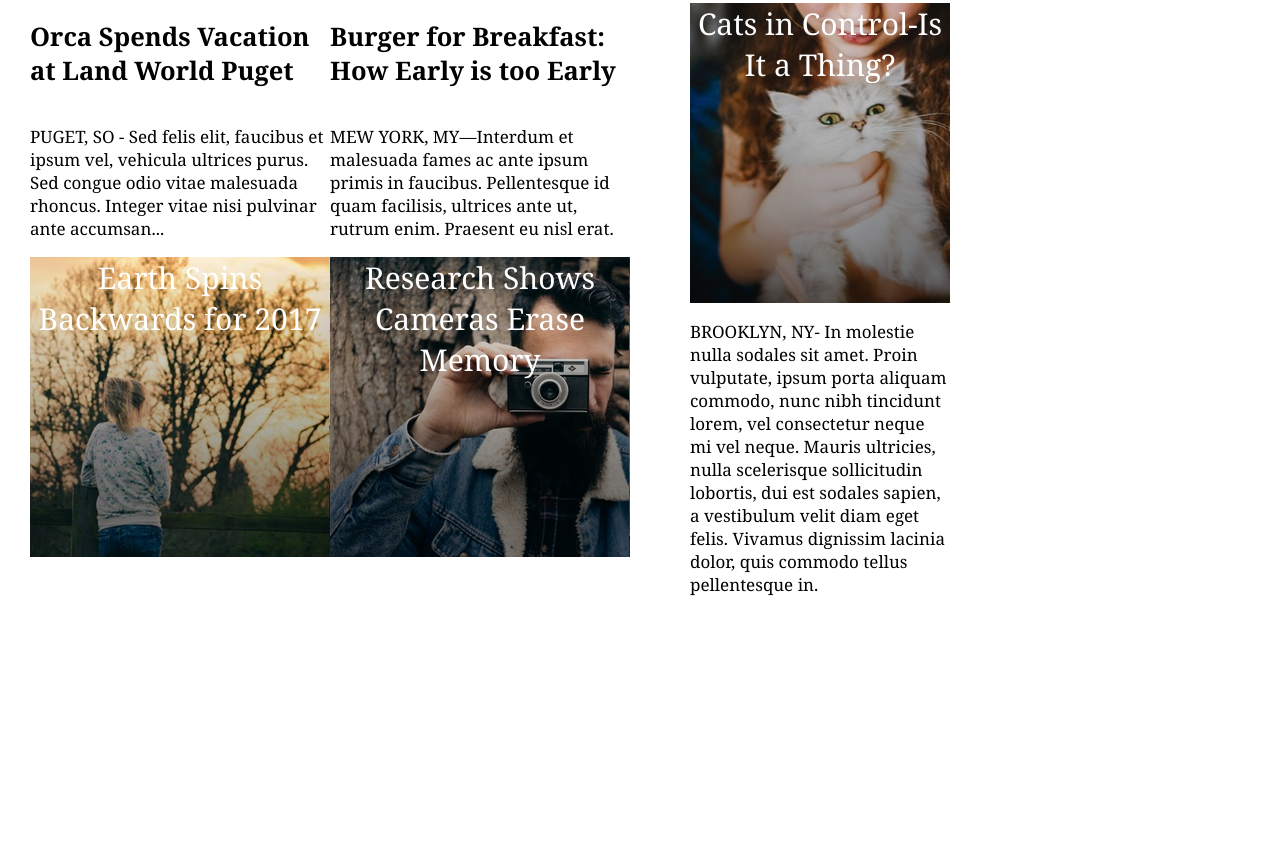
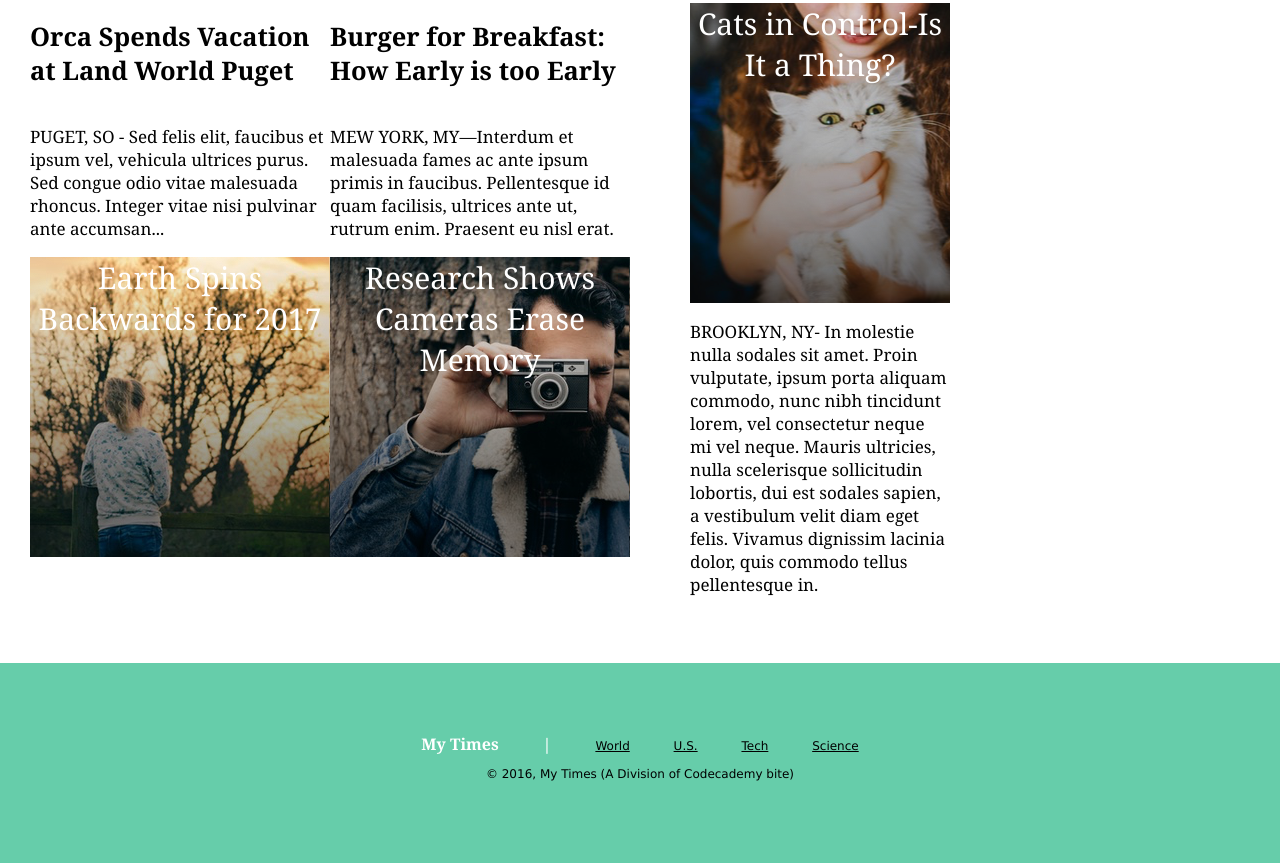
Before and after one commit to JerryBaboona/mytimes, a plain HTML site: page index.html in a window 1280 px wide. Shown: the part 719-1582 px from the top of the page. Before the commit the page ends 1382 px from the top, so only its background shows below. Drawn offline with Linux system fonts and the light colour scheme.

Commit message:
Add footer

```diff
--- a/index.html
+++ b/index.html
@@ -98,5 +98,18 @@
         </div>
       </div>
     </div>
+    <footer>
+      <div>
+        <span class="footer-myt">My Times</span>
+        <span class="footer-myt">|</span>
+        <span><a href="#">World</a></span>
+        <span><a href="#">U.S.</a></span>
+        <span><a href="#">Tech</a></span>
+        <span><a href="#">Science</a></span>
+      </div>
+      <div>
+        <p>&copy 2016, My Times (A Division of Codecademy bite)</p>
+      </div>
+    </footer>
   </body>
 </html>
--- a/resources/style.css
+++ b/resources/style.css
@@ -153,3 +153,30 @@ li {
   border-bottom: 1px solid black;
   padding: 12px;
 }
+
+/*Footer styling*/
+footer {
+  display: flex;
+  flex-direction: column;
+  background-color: MediumAquamarine;
+  min-height: 200px;
+  /*Push content below fixed header*/
+  position: relative;
+  top: 80px;
+  margin: auto;
+  font-family: Verdana;
+  font-size: 12px;
+  justify-content: center;
+  align-items: center;
+}
+
+footer span {
+  margin: auto 20px;
+}
+
+.footer-myt {
+  font-family: Georgia;
+  font-size: 16px;
+  font-weight: bold;
+  color: white;
+}
```
